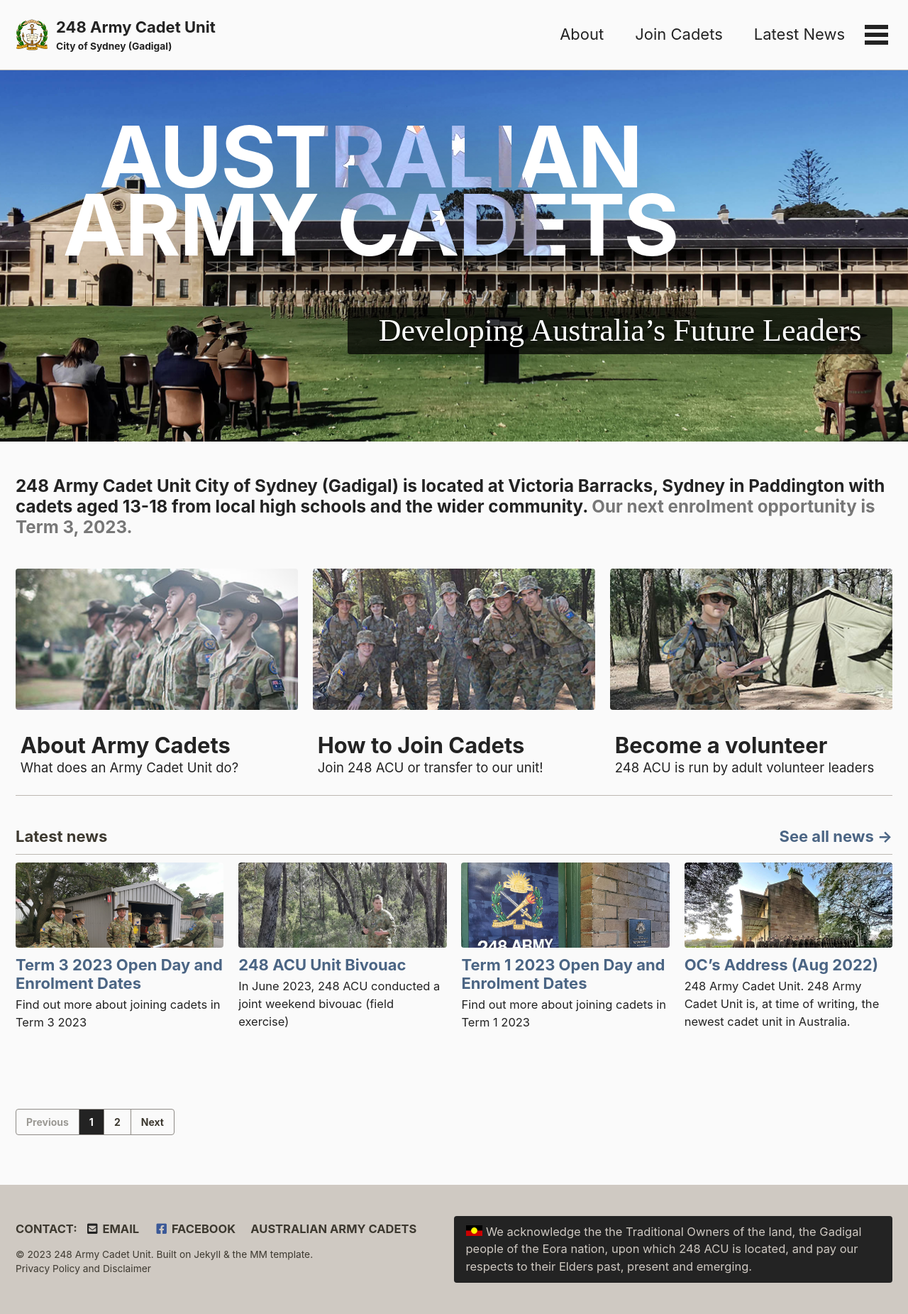
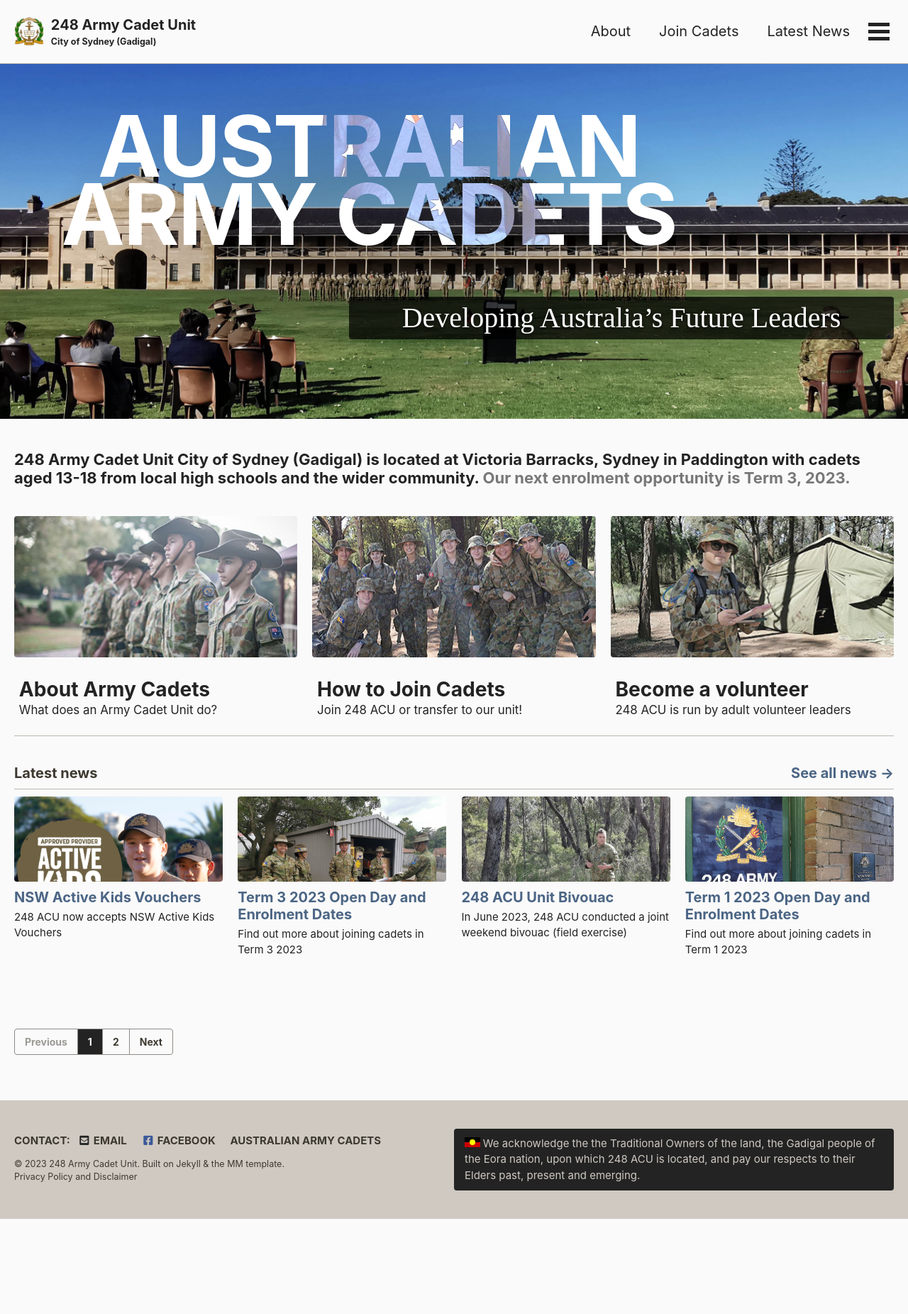
Before and after one commit to alansfyeung/248acu-website, a Jekyll site: the page built from index.html, in a window 1280 px wide. Shown: the whole page at 71% size. Built offline with Jekyll 4.4.1, drawn with Linux system fonts in a browser that asks for light colours; cached includes are drawn as plain includes; the list of posts is cut into pages by our own code; after the commit the page ends 1717 px from its top, so only the background shows below that; some of the changed lines change nothing that is shown.

Commit message:
Active Kids Vouchers!!

```diff
--- /dev/null
+++ b/_posts/2023-08-09-nsw-active-kids-vouchers.md
@@ -0,0 +1,55 @@
+---
+layout: single
+title: NSW Active Kids Vouchers
+categories: event home
+excerpt: 248 ACU now accepts NSW Active Kids Vouchers
+header:
+  teaser: assets/images/teasers/nsw-active-kids.jpg
+---
+
+![We accept Active Kids vouchers]({{ 'assets/images/active-kids/active-kids-socialmedia-english-1080x1080_2_0.png' | absolute_url }})
+
+We are pleased to announce that we now accept **NSW Office of Sport Active Kids Vouchers**. These vouchers may be used towards paying for fees<sup>*</sup> associated with participating in 248 Army Cadet Unit.
+
+
+<small>* see below for fees that vouchers can be used towards paying</small>
+
+### What are Active Kids vouchers?
+
+The NSW Government's Active Kids program provides a voucher for parents, guardians and carers of school-enrolled children to use towards sport and active recreation costs each year.
+
+Find out more on the [NSW Office of Sport website](https://www.sport.nsw.gov.au/active-kids).
+
+### How do I redeem the voucher at 248 ACU?
+
+To redeem a voucher to pay for 248 ACU fees, please send an email to [adminoffr.248acu@armycadets.gov.au](mailto:adminoffr.248acu@armycadets.gov.au) with the following information:
+
+-   The 16-digit voucher number
+-   The name of the fees you are paying for
+-   Your child's name
+-   Your child's date of birth (this is required for us to process the voucher)
+
+![Sample voucher]({{ 'assets/images/active-kids/sample-voucher.png' | absolute_url }})
+
+### Regarding the value of the voucher
+
+Please note that:
+-   If the fees are less than the value of the voucher, we cannot issue refunds or credit (sorry).
+-   If the voucher does not cover the full amount of the fees, then you are required to pay the remainder through other means (such as EFT to our [bank account]({% link _pages/landing/bank-account.md %})).
+
+
+### Eligible fees
+
+Active Kids vouchers can be used towards paying for the following:
+
+✅  Term fees
+✅  Activity fees for most bivouacs (field training weekends)
+✅  Activity fees for special activities involving physical training
+
+Active Kids vouchers cannot be used to pay for:
+
+❌  Uniform and equipment issue deposit/bond
+❌  The Recruit Basic Training Weekend
+❌  Activity fees that consist only of transport or catering costs
+
+If you are unsure, please ask and we will confirm for you.
--- a/_sass/minimal-mistakes/_reset.scss
+++ b/_sass/minimal-mistakes/_reset.scss
@@ -19,7 +19,7 @@
   }
 
   @include breakpoint($x-large) {
-    font-size: 22px;
+    font-size: 20px;
   }
 
   -webkit-text-size-adjust: 100%;
```
Also changed, not shown: assets/images/active-kids/active-kids-socialmedia-english-1080x1080_2_0.png (added), assets/images/active-kids/sample-voucher.png (added), assets/images/teasers/nsw-active-kids.jpg (added).
